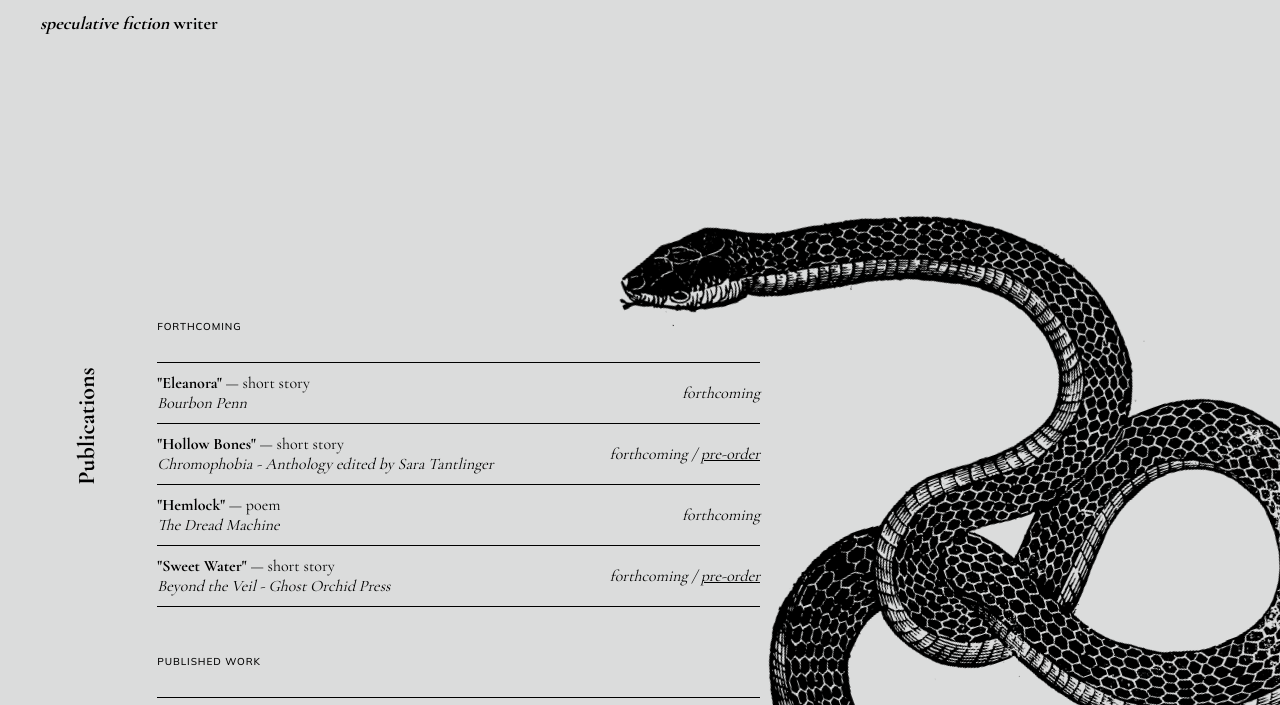
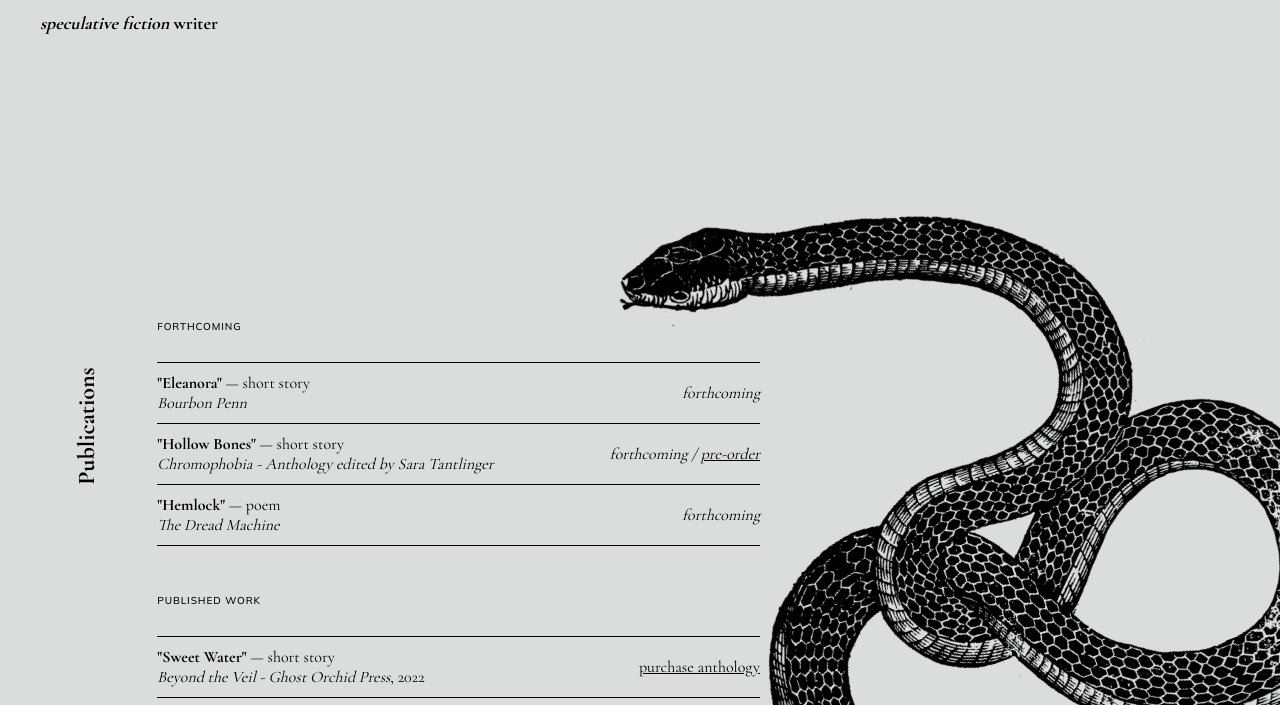
Before and after one commit to j3ssko/jesskoch-writing, a website: page express/index.html in a window 1280 px wide. Shown: the part 66-771 px from the top of the page. Drawn offline with nearby package versions, Linux system fonts and the light colour scheme.

Commit message:
updates march

```diff
--- a/express/index.html
+++ b/express/index.html
@@ -54,7 +54,7 @@
                             <span class="italics">forthcoming / <a target="_blank" href="https://roosterrepublicpress.com/special-editions/">pre-order</a></span>
                         </div>
                     </div>
-                    <div class="publication-item">
+                    <div class="publication-item lastborder">
                         <div class="pub-list-title">
                             <p><span class="bold">"Hemlock"</span> — poem</p>
                             <p><span class="italics">The Dread Machine</span></p>
@@ -63,16 +63,16 @@
                             <span class="italics">forthcoming</span>
                         </div>
                     </div>
-                    <div class="publication-item lastborder">
+                    <h3 class="pub-list-header">Published Work</h3>
+                    <div class="publication-item">
                         <div class="pub-list-title">
                             <p><span class="bold">"Sweet Water"</span> — short story</p>
-                            <p><span class="italics">Beyond the Veil - Ghost Orchid Press</span></p>
+                            <p><span class="italics">Beyond the Veil - Ghost Orchid Press</span>, 2022</p>
                         </div>
                         <div>
-                            <span class="italics">forthcoming / <a target="_blank" href="https://ghostorchidpress.square.site/">pre-order</a></span>
+                            <a target="_blank" href="https://ghostorchidpress.square.site/product/beyond-the-veil-paperback/4?cp=true&sa=false&sbp=false&q=false&category_id=2">purchase anthology</a>
                         </div>
                     </div>
-                    <h3 class="pub-list-header">Published Work</h3>
                     <div class="publication-item">
                         <div class="pub-list-title">
                             <p><span class="bold">"After the Bonfire"</span> — short story</p>
@@ -157,7 +157,6 @@
                         <div class="event-item">
                             <span class="italics">No upcoming events</span>
                         </div>
-                        <!-- <span class="italics">No upcoming events.</span> -->
                     </div>
                     <div class="single-column">
                         <h3>past</h3>
```
